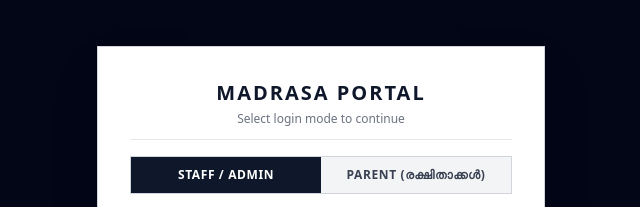
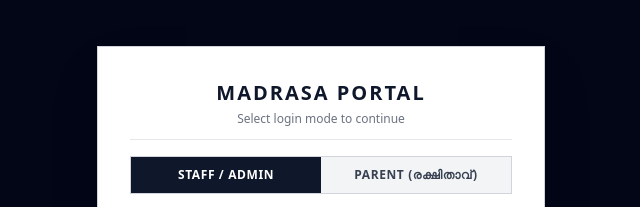
Before and after one commit to mccodetech/aliyapavanna, a plain HTML site: page index.html in a window 1280 px wide. Shown: the part 163-370 px from the top of the page, 319-959 px from the left. Drawn offline with nearby package versions, Linux system fonts and the light colour scheme.

Commit message:
Update index.html

```diff
--- a/index.html
+++ b/index.html
@@ -35,7 +35,7 @@
           Staff / Admin
         </button>
         <button id="gate-tab-parent" onclick="switchGateType('parent')" class="flex-1 py-2.5 text-gray-700 hover:bg-gray-200 uppercase tracking-wider">
-          Parent (രക്ഷിതാക്കൾ)
+          Parent (രക്ഷിതാവ്)
         </button>
       </div>
 
```
